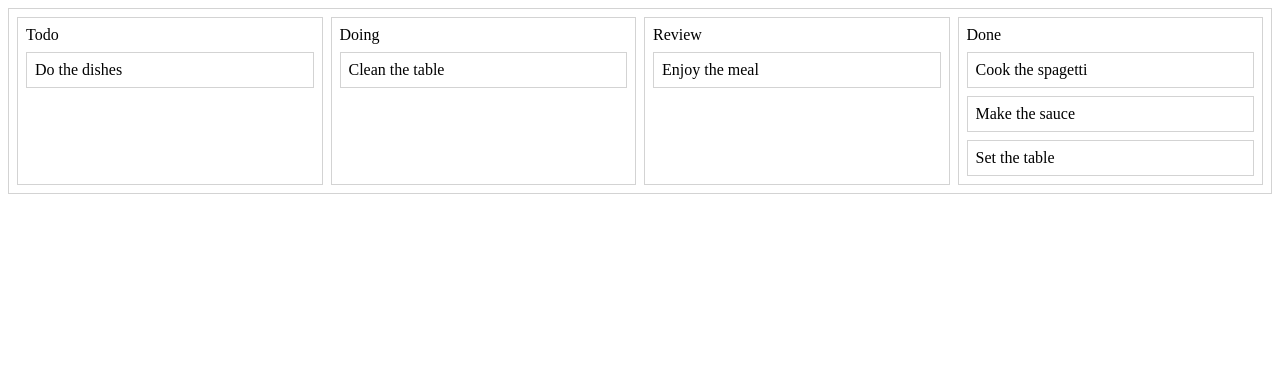
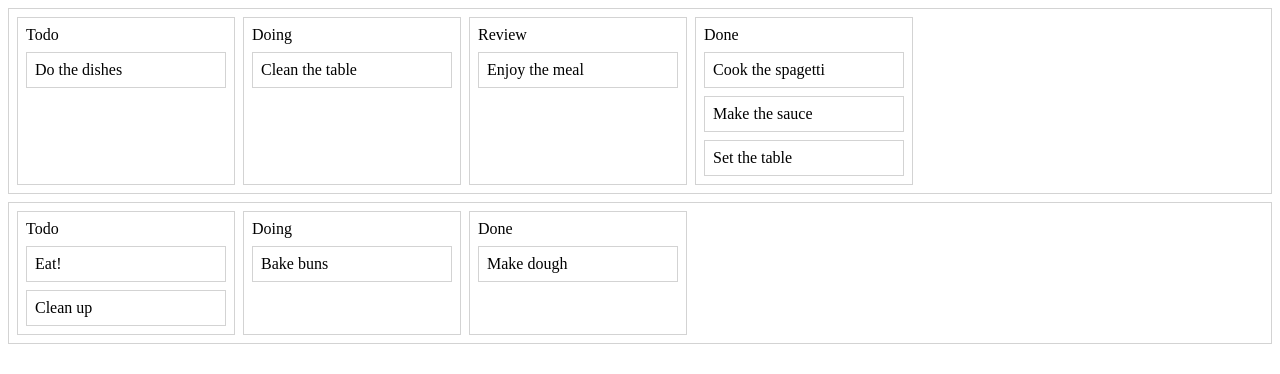
Before and after one commit to juhapekkaeloranta/drag-and-drop-poc, a React (Create React App) app: page / in a window 1280 px wide. Shown: the top 374 px of the page. Built offline with nearby package versions, Linux system fonts and the light colour scheme.

Commit message:
Add support for multiple lanes

```diff
--- a/src/components/Board.js
+++ b/src/components/Board.js
@@ -1,20 +1,15 @@
 import React from "react"
-import Column from "./Column"
 import { useSelector } from "react-redux"
-import { getColumnOrder } from '../state/selectors'
+import { getLanes } from '../state/selectors'
+import Lane from './Lane'
 
 const Board = () => {
-  const columnOrder = useSelector(getColumnOrder)
-
-  //TODO: make more lanes
+  const lanes = useSelector(getLanes("board-1"))
 
   return (
-    <div className={"lane bordered p--half"}>
-      {columnOrder.map(columnId => (
-        <Column
-          key={columnId}
-          id={columnId}
-        />
+    <div>
+      {lanes.map(lane => (
+        <Lane id={lane.id}/>
       ))}
       </div>
   )
--- /dev/null
+++ b/src/components/Lane.js
@@ -0,0 +1,21 @@
+import React from 'react'
+import { useSelector } from "react-redux"
+import { getColumns } from '../state/selectors'
+import Column from './Column'
+
+const Lane = props => {
+  const columns = useSelector(getColumns(props.id))
+
+  return (
+    <div className={"lane bordered m p--half"}>
+      {columns.map(column => (
+        <Column
+          key={column.id}
+          id={column.id}
+        />
+      ))}
+    </div>
+  )
+}
+
+export default Lane
--- a/src/state/schema.ts
+++ b/src/state/schema.ts
@@ -1,17 +1,19 @@
 export interface rootState {
+  lanes: Lanes,
+  lanePlacement: Array<LanePlacement>,
+  columns: Columns,
+  columnPlacement: Array<ColumnPlacement>,
   tasks: Tasks,
-  columns: Columns,
-  columnOrder: Array<String>,
   taskPlacement: Array<TaskPlacement>
 }
 
-export interface Task {
+export interface Lane {
   id: string,
-  content: string
+  title: string
 }
 
-export interface Tasks {
-  [key: string]: Task
+export interface Lanes {
+  [key: string]: Lane
 }
 
 export interface Column {
@@ -23,6 +25,24 @@ export interface Columns {
   [key: string]: Column
 }
 
+export interface Task {
+  id: string,
+  content: string
+}
+
+export interface Tasks {
+  [key: string]: Task
+}
+export interface LanePlacement {
+  lane: string,
+  board: string,
+  index: number
+}
+export interface ColumnPlacement {
+  column: string,
+  lane: string,
+  index: number
+}
 export interface TaskPlacement {
   task: string,
   column: string,
@@ -30,14 +50,14 @@ export interface TaskPlacement {
 }
 
 export const initialState = {
-  tasks: {
-    'task-1': { id: 'task-1', content: 'Cook the spagetti' },
-    'task-2': { id: 'task-2', content: 'Make the sauce' },
-    'task-3': { id: 'task-3', content: 'Set the table' },
-    'task-4': { id: 'task-4', content: 'Enjoy the meal' },
-    'task-5': { id: 'task-5', content: 'Clean the table' },
-    'task-6': { id: 'task-6', content: 'Do the dishes' }
+  lanes: {
+    'lane-1': { id: 'lane-1', title: 'Cooking' },
+    'lane-2': { id: 'lane-2', title: 'Baking' }
   },
+  lanePlacement: [
+    { lane: 'lane-1', board: 'board-1', index: 0 },
+    { lane: 'lane-2', board: 'board-1', index: 1 }
+  ],
   columns: {
     'column-1': {
       id: 'column-1',
@@ -54,9 +74,43 @@ export const initialState = {
     'column-4': {
       id: 'column-4',
       title: 'Done'
-    }
+    },
+    'column-5': {
+      id: 'column-5',
+      title: 'Todo'
+    },
+    'column-6': {
+      id: 'column-6',
+      title: 'Doing'
+    },
+    'column-7': {
+      id: 'column-7',
+      title: 'Done'
+    },
   },
-  columnOrder: ['column-1', 'column-2', 'column-3', 'column-4'],
+  columnPlacement: [
+    //lane 1
+    { column: 'column-1', lane: 'lane-1', index: 0 },
+    { column: 'column-2', lane: 'lane-1', index: 1 },
+    { column: 'column-3', lane: 'lane-1', index: 2 },
+    { column: 'column-4', lane: 'lane-1', index: 3 },
+    //lane 2
+    { column: 'column-5', lane: 'lane-2', index: 0 },
+    { column: 'column-6', lane: 'lane-2', index: 1 },
+    { column: 'column-7', lane: 'lane-2', index: 2 }
+  ],
+  tasks: {
+    'task-1': { id: 'task-1', content: 'Cook the spagetti' },
+    'task-2': { id: 'task-2', content: 'Make the sauce' },
+    'task-3': { id: 'task-3', content: 'Set the table' },
+    'task-4': { id: 'task-4', content: 'Enjoy the meal' },
+    'task-5': { id: 'task-5', content: 'Clean the table' },
+    'task-6': { id: 'task-6', content: 'Do the dishes' },
+    'task-7': { id: 'task-7', content: 'Make dough' },
+    'task-8': { id: 'task-8', content: 'Bake buns' },
+    'task-9': { id: 'task-9', content: 'Eat!' },
+    'task-10': { id: 'task-10', content: 'Clean up' }
+  },
   taskPlacement: [
     { task: 'task-1', column: 'column-4', index: 0 },
     { task: 'task-2', column: 'column-4', index: 1 },
@@ -64,5 +118,9 @@ export const initialState = {
     { task: 'task-4', column: 'column-3', index: 0 },
     { task: 'task-5', column: 'column-2', index: 0 },
     { task: 'task-6', column: 'column-1', index: 0 },
+    { task: 'task-7', column: 'column-7', index: 0 },
+    { task: 'task-8', column: 'column-6', index: 0 },
+    { task: 'task-9', column: 'column-5', index: 0 },
+    { task: 'task-10', column: 'column-5', index: 1 },
   ]
 }
--- a/src/state/selectors.ts
+++ b/src/state/selectors.ts
@@ -1,4 +1,4 @@
-import { rootState, Column, Task } from './schema'
+import { rootState, Lane, Column, Task } from './schema'
 
 export const getColumn = (id: string): Function => {
   return (state: rootState): Column => {
@@ -12,8 +12,23 @@ export const getTask = (id: string): Function => {
   }
 }
 
-export const getColumnOrder = (state: rootState): Array<String> => {
-  return state.columnOrder
+export const getLanes = (boardId: string): Function => {
+  return (state: rootState): Array<Lane> => {
+    return state.lanePlacement
+    .filter(placement => placement.board === boardId)
+    .sort((a, b) => a.index < b.index ? -1 : 1)
+    .map(placement => placement.lane)
+    .map(laneId => state.lanes[laneId])
+  }
+}
+
+export const getColumns = (laneId: string): Function => {
+  return (state: rootState): Array<Column> => {
+    return Object.values(state.columnPlacement)
+      .filter(placement => placement.lane === laneId)
+      .sort((a, b) => a.index < b.index ? -1 : 1)
+      .map(placement => state.columns[placement.column])
+  }
 }
 
 export const getTaskOrder = (columnId: string): Function => {
--- a/src/styles/index.css
+++ b/src/styles/index.css
@@ -1,3 +1,7 @@
+body {
+  margin: 0
+}
+
 .bordered {
   border: 1px solid lightgray;
   padding: 4px;
@@ -12,6 +16,10 @@
   padding: 4px;
 }
 
+.m {
+  margin: 8px;
+}
+
 .mt {
   margin-top: 8px;
 }
@@ -20,15 +28,11 @@
   margin: 4px;
 }
 
-.task--styling {
-  min-width: 175px;
-}
-
 .column {
-  flex: 1 1 0;
+  width: 200px;
 }
 
 .lane {
   display: flex;
-  flex-wrap: wrap;
+  min-width: 900px;
 }
```
